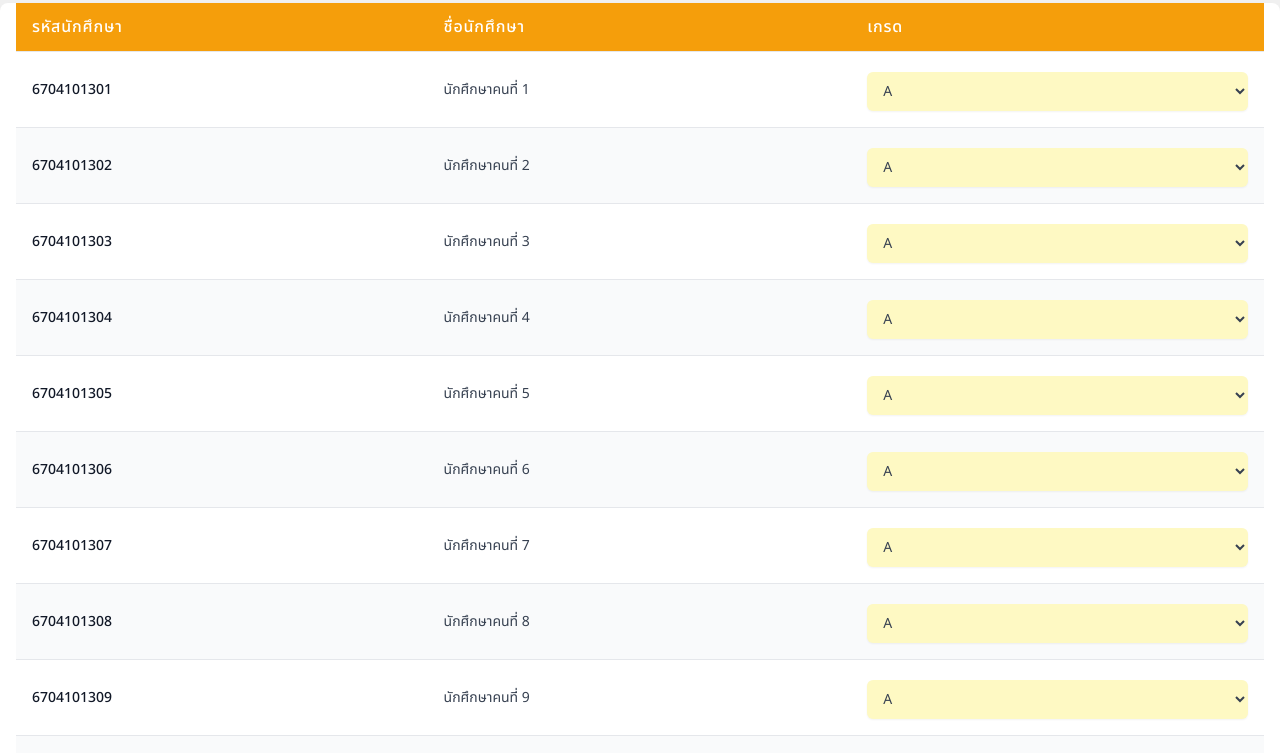
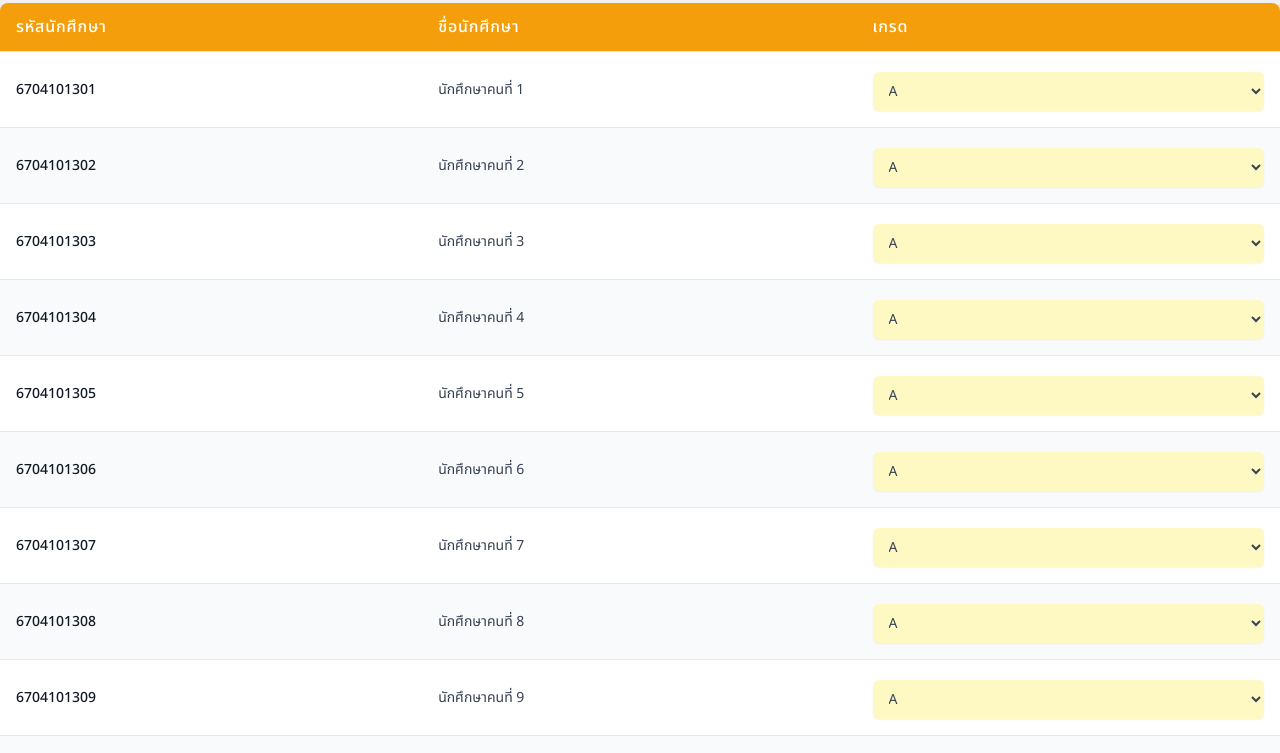
Before and after one commit to numcayX2/Reg_MJU, a website: page teacher/grader.html in a window 1280 px wide. Shown: the part 201-954 px from the top of the page. Drawn offline with nearby package versions, Linux system fonts and the light colour scheme.

Commit message:
grader fixed

```diff
--- a/teacher/grader.html
+++ b/teacher/grader.html
@@ -76,10 +76,10 @@
     <div class="container mx-auto mb-8">
         <h1 class="text-2xl sm:text-3xl font-bold text-center text-gray-800 mb-6">รายชื่อนักศึกษา</h1>
 
-        <div class="overflow-x-auto bg-white md:rounded-lg shadow-md px-4">
+        <div class="overflow-x-auto bg-white md:rounded-lg shadow-md">
             <table class="min-w-full divide-y divide-gray-200">
                 <thead class="bg-amber-500">
-                    <tr>
+                    <tr class="px-8">
                         <th scope="col"
                             class="px-4 py-3 text-left text-md font-medium text-white uppercase tracking-wider">
                             รหัสนักศึกษา
```
Also changed, not shown: src/output.css.
